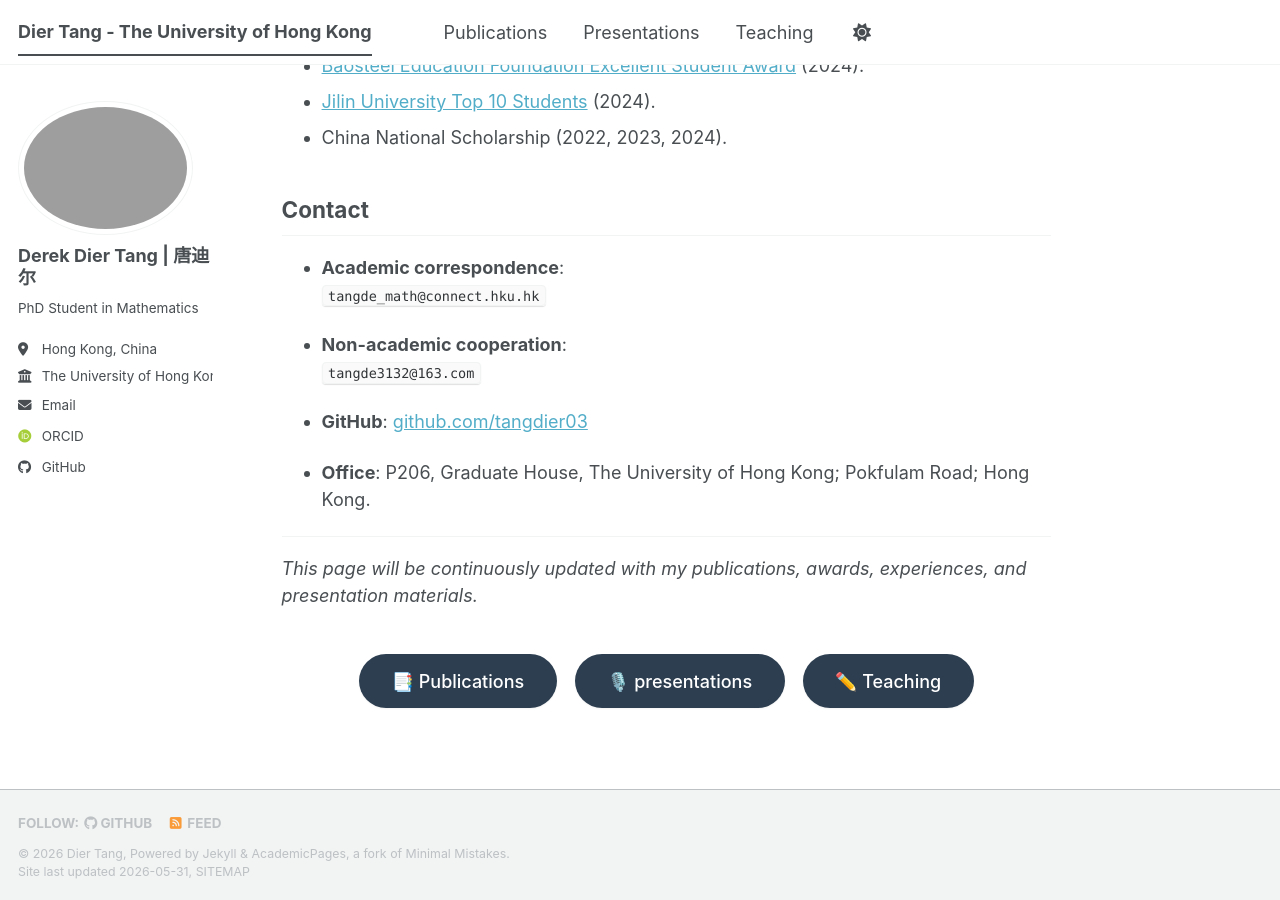
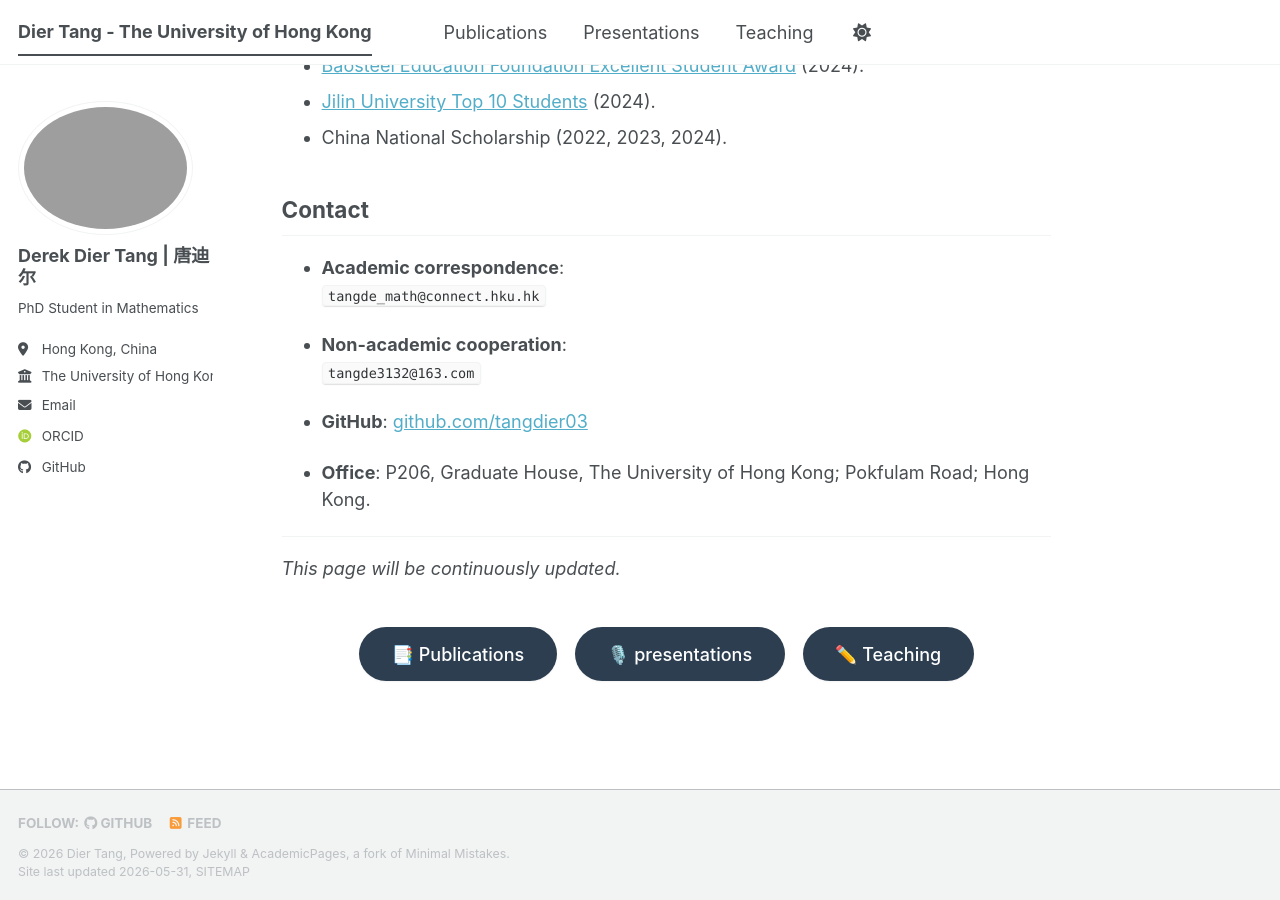
Before and after one commit to TangDier03/tangdier03.github.io, a Jekyll site: the page built from _pages/about.md, in a window 1280 px wide and 900 px high, scrolled down 1107 px. Built offline with Jekyll 4.4.1, drawn with Linux system fonts in a browser that asks for light colours; some web fonts are replaced; a script bundle is joined from its source files by our own code; library files that are not in the unit come from our copies.

Commit message:
Update about.md

```diff
--- a/_pages/about.md
+++ b/_pages/about.md
@@ -69,7 +69,7 @@ Conference Reviewer for [ISIT 2026](https://2026.ieee-isit.org/).
 
 ---
 
-*This page will be continuously updated with my publications, awards, experiences, and presentation materials.*
+*This page will be continuously updated.*
 
 
 
```
